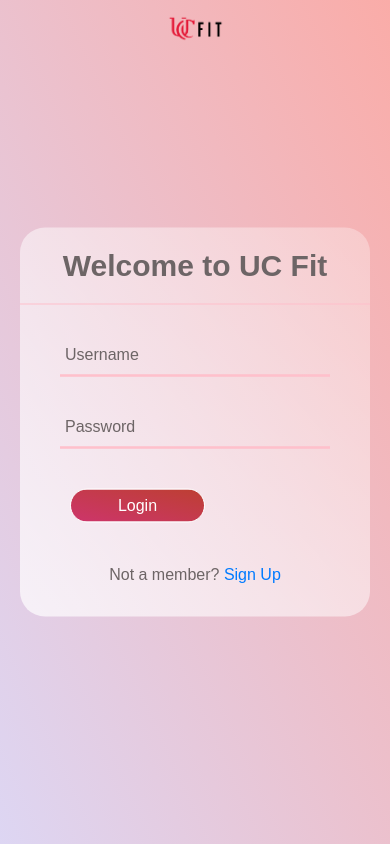
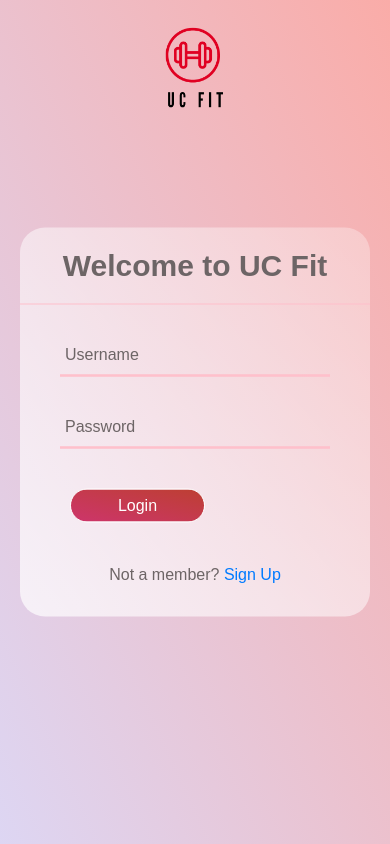
Before and after one commit to nortonaw/UC.SD.2021.G2, an Angular app in the folder UCFIT/: page /login in a window 390 px wide. Built offline with nearby package versions, Linux system fonts and the light colour scheme.

Commit message:
logochange

```diff
--- a/UCFIT/src/app/app.component.css
+++ b/UCFIT/src/app/app.component.css
@@ -18,7 +18,7 @@
 
 @media only screen and (max-width: 600px) {
   img{
-    width: 15%;
+    width: 35%;
     display: block;
     margin-left: auto;
     margin-right: auto;
```
Also changed, not shown: UCFIT/src/assets/UCFit.png.
